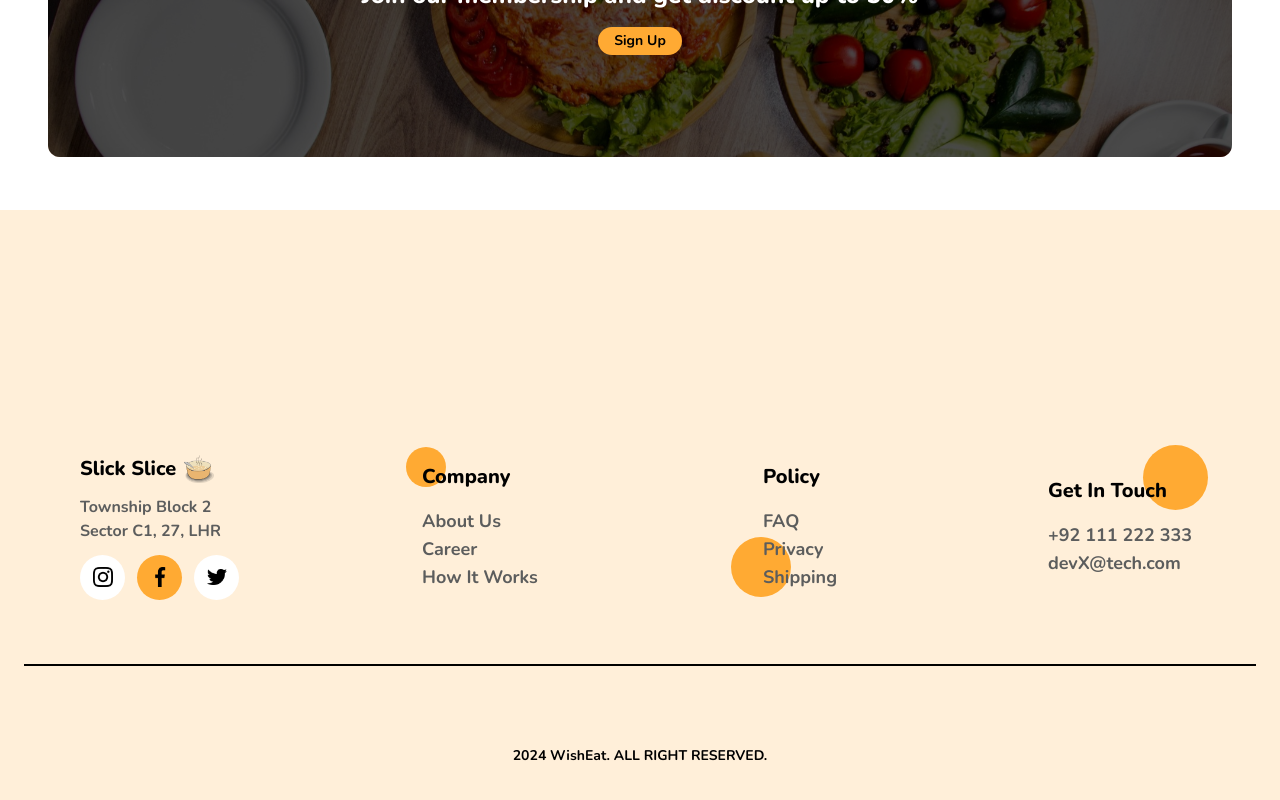
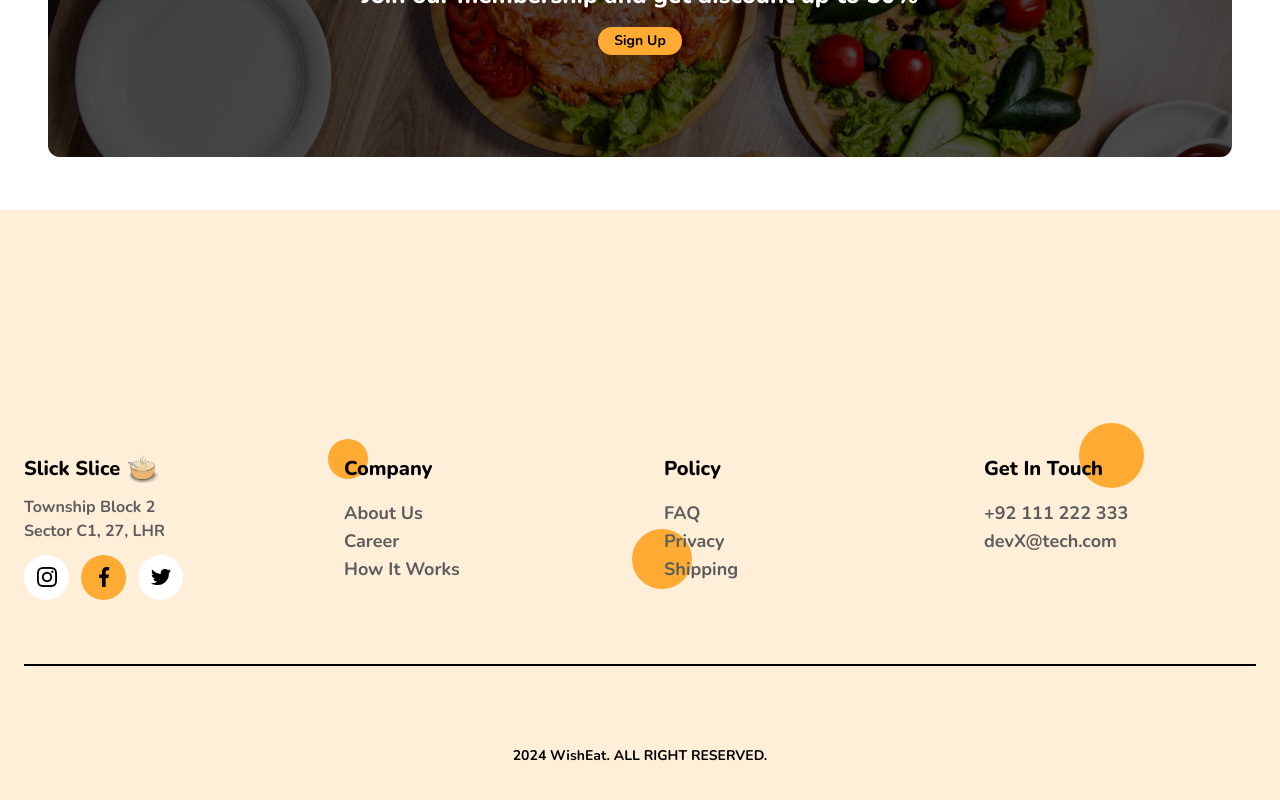
Before and after one commit to SibteDev72/SlickSlack-Nuxt3, a Nuxt app: page / in a window 1280 px wide. Shown: the part 3118-3918 px from the top of the page. Built offline with nearby package versions, Linux system fonts and the light colour scheme; a web font is replaced by a local one.

Commit message:
get started bug fix/contact us design fix

```diff
--- a/components/Content/ContactUs.vue
+++ b/components/Content/ContactUs.vue
@@ -4,7 +4,7 @@
     class="w-full py-[4rem] min-h-[100vh] bg-bgPrimary flex gap-[5rem] flex-col justify-center items-center font-sans"
   >
     <div
-      class="w-[calc(100%-3rem)] grid gap-[3rem] grid-cols-1 place-items-center border-b-2 border-black pb-[4rem] sm:grid-cols-2 md:grid-cols-3 lg:grid-cols-4"
+      class="w-[calc(100%-3rem)] grid gap-[3rem] grid-cols-2 place-items-start border-b-2 border-black pb-[4rem] md:grid-cols-3 lg:grid-cols-4"
     >
       <div class="flex flex-col gap-3">
         <p class="font-extrabold text-xl flex gap-2">
--- a/components/Content/Home.vue
+++ b/components/Content/Home.vue
@@ -25,7 +25,7 @@
         </div>
       </div>
       <NuxtLink
-        to="/MenuPage"
+        to="/Menu"
         id="button"
         class="bg-buttonPrimary rounded-full px-4 py-1 max-w-max font-bold text-sm"
       >
```
